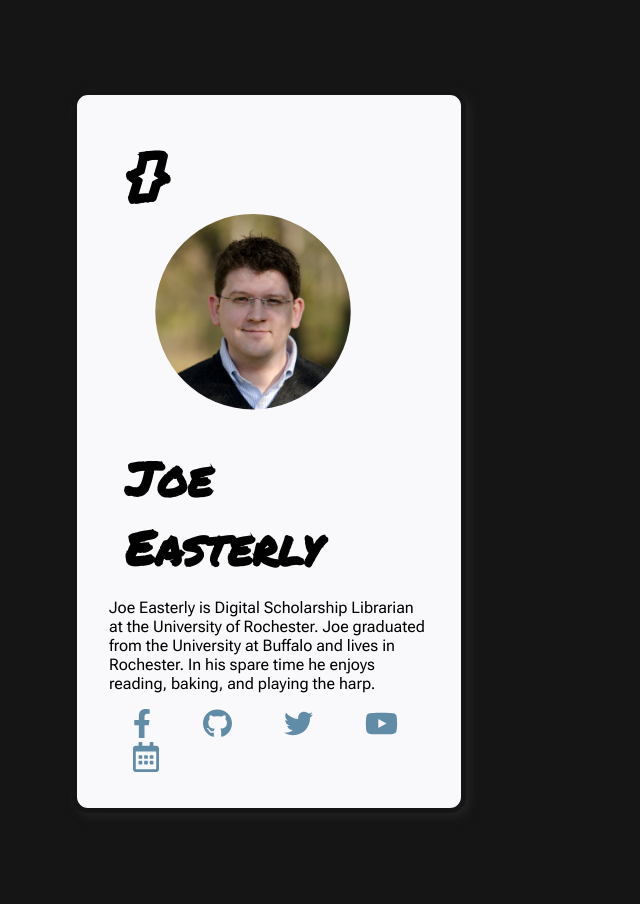
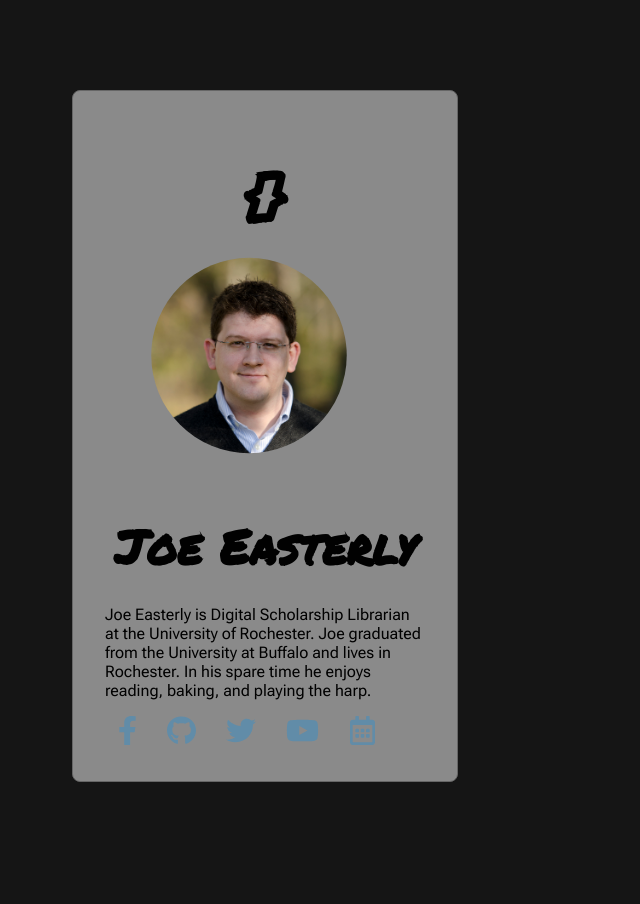
Before and after one commit to joeeasterly/joeeasterly.github.io, a Jekyll site: the page built from README.md, in a window 1280 px wide. Shown: the whole page, without its empty margins (0-640 px from the left). Built offline with Jekyll 4.4.1, drawn with Linux system fonts in a browser that asks for light colours.

Commit message:
css changes with backdrop blur

```diff
--- a/assets/css/style.scss
+++ b/assets/css/style.scss
@@ -17,9 +17,8 @@
 }
 h1 {font-family: $headings;
     font-size:36pt;
-    width:30%;
-    margin:5%;
-    margin-bottom:0;}
+    text-align: center;
+    margin-bottom:0.5em;}
 
 #background-video {
     width: 100vw;
--- a/assets/sass/bio-block.scss
+++ b/assets/sass/bio-block.scss
@@ -7,16 +7,16 @@
     margin: 4em;
     margin-top: 10vh;
     padding:2em;
-    background: rgba(249, 248, 250, 1);
-    border: #151515;
+    background: rgba(255,255,255,.5);
+    backdrop-filter: blur(2px);
+    border: #666;
     border-style: solid;
-    border-width: 0.33em;
-    border-radius: 1em;
-    filter: drop-shadow(4px 4px 4px #222);
+    border-width: 0.1em;
+    border-radius: .5em;
 
   }
   #links span {
-    padding:18pt;
+    padding:10pt;
   }
   #links span img{
     height: 22pt;
```
